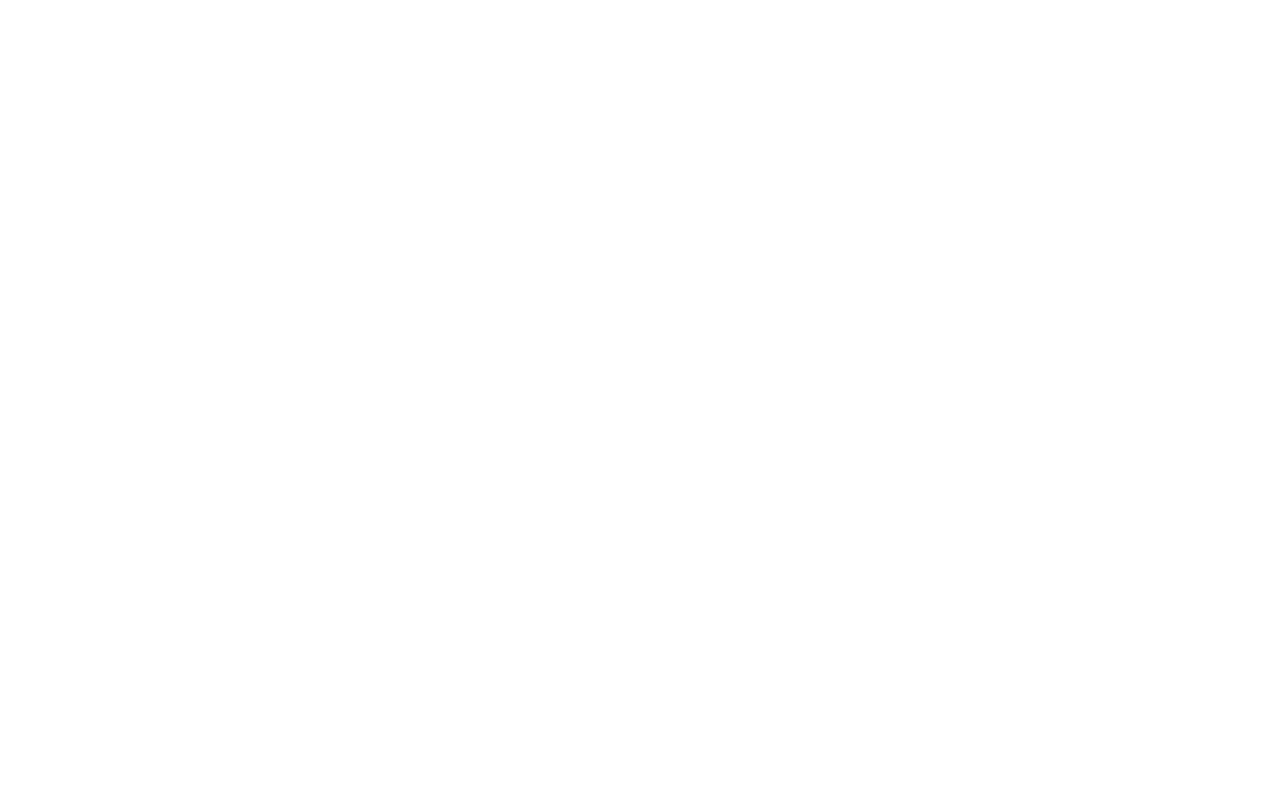
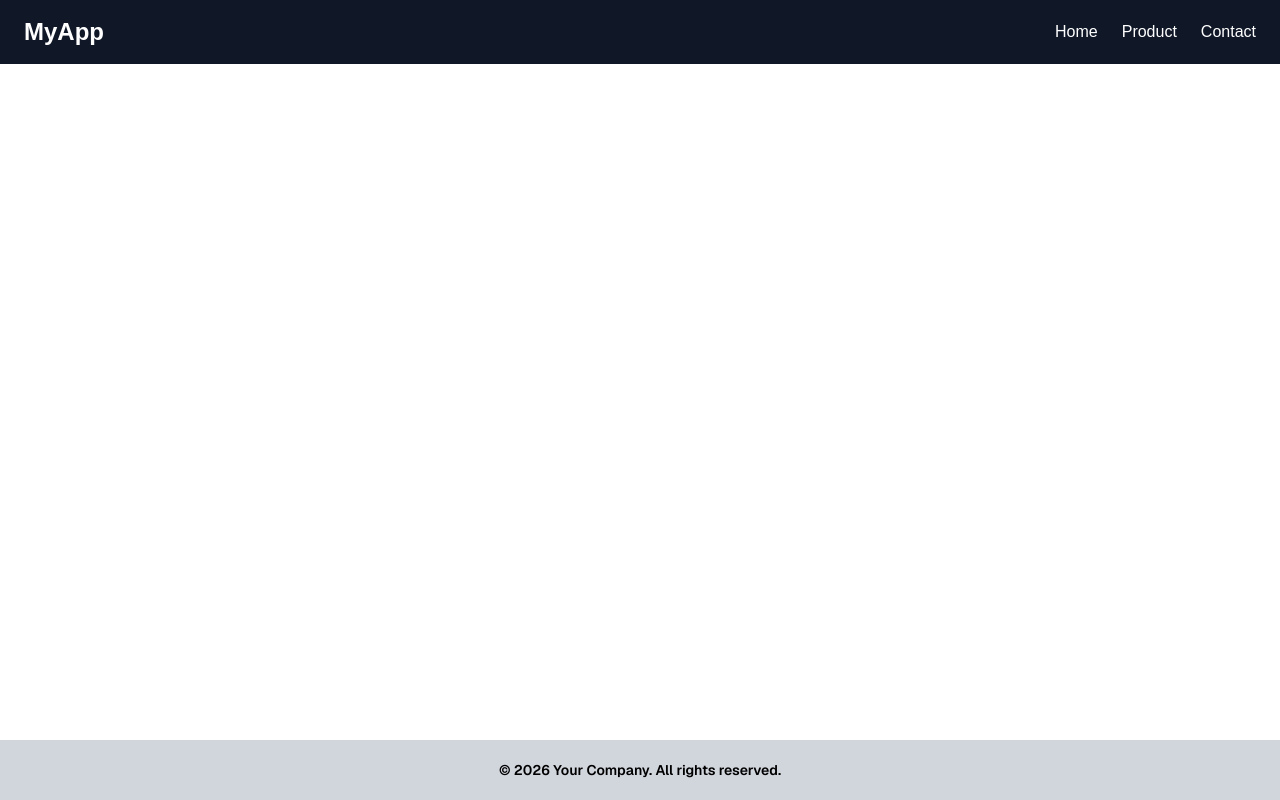
Before and after one commit to Abinashrout244/Next.js-_Learn, a Next.js app: page / in a window 1280 px wide. Built offline with nearby package versions, Linux system fonts and the light colour scheme.

Commit message:
learn:multilple layouts & Laouts

```diff
--- /dev/null
+++ b/app/Footer/footer.tsx
@@ -0,0 +1,11 @@
+import React from "react";
+
+const footer = () => {
+  return (
+    <div className="text-center p-5 bg-gray-300 text-sm font-sans font-semibold text-black">
+      © {new Date().getFullYear()} Your Company. All rights reserved.
+    </div>
+  );
+};
+
+export default footer;
--- a/app/Header/page.tsx
+++ /dev/null
@@ -1,4 +0,0 @@
-import Header from "./Header";
-export default function Head() {
-  return <Header />;
-}
--- a/app/layout.tsx
+++ b/app/layout.tsx
@@ -1,6 +1,7 @@
 import { Geist, Geist_Mono } from "next/font/google";
 import "./globals.css";
-
+import Header from "./Header/Header";
+import Footer from "./Footer/footer";
 const geistSans = Geist({
   variable: "--font-geist-sans",
   subsets: ["latin"],
@@ -21,7 +22,11 @@
       lang="en"
       className={`${geistSans.variable} ${geistMono.variable} h-full antialiased`}
     >
-      <body className="min-h-full flex flex-col">{children}</body>
+      <body className="h-screen flex flex-col">
+        <Header />
+        <main className="flex-1">{children}</main>
+        <Footer />
+      </body>
     </html>
   );
 }
--- a/app/page.tsx
+++ b/app/page.tsx
@@ -1,9 +1,9 @@
 const Home = () => {
-  const name: string = "Abinash";
+  const name: string = "Welcome To new Journy";
   return (
-    <h1 className="text-2xl font-semibold flex text-white min-h-screen justify-center  items-center">
-      {name}
-    </h1>
+    <div className="flex flex-1 h-full justify-center items-center">
+      <h1 className="text-2xl font-semibold text-white">{name}</h1>
+    </div>
   );
 };
 
--- /dev/null
+++ b/app/products/[id]/layout.tsx
@@ -0,0 +1,14 @@
+export default function productDetailsLayout({
+  children,
+}: {
+  children: React.ReactNode;
+}) {
+  return (
+    <div className="flex flex-col gap-5 justify-center items-center">
+      {children}
+      <p className="text-2xl font-semibold p-5 bg-gray-300 text-black ">
+        product Details
+      </p>
+    </div>
+  );
+}
--- a/app/products/[id]/page.tsx
+++ b/app/products/[id]/page.tsx
@@ -21,7 +21,7 @@
   const product = products.find((p) => p.id === Number(id));
   if (!product) return <h1>Product not found</h1>;
   return (
-    <div className="min-h-screen  flex flex-col gap-3 justify-center items-center">
+    <div className=" flex flex-col gap-3 justify-center items-center">
       <Link href={"/products"}>
         <button className=" px-5 py-2 rounded-4xl bg-white text-black">
           Back
```
